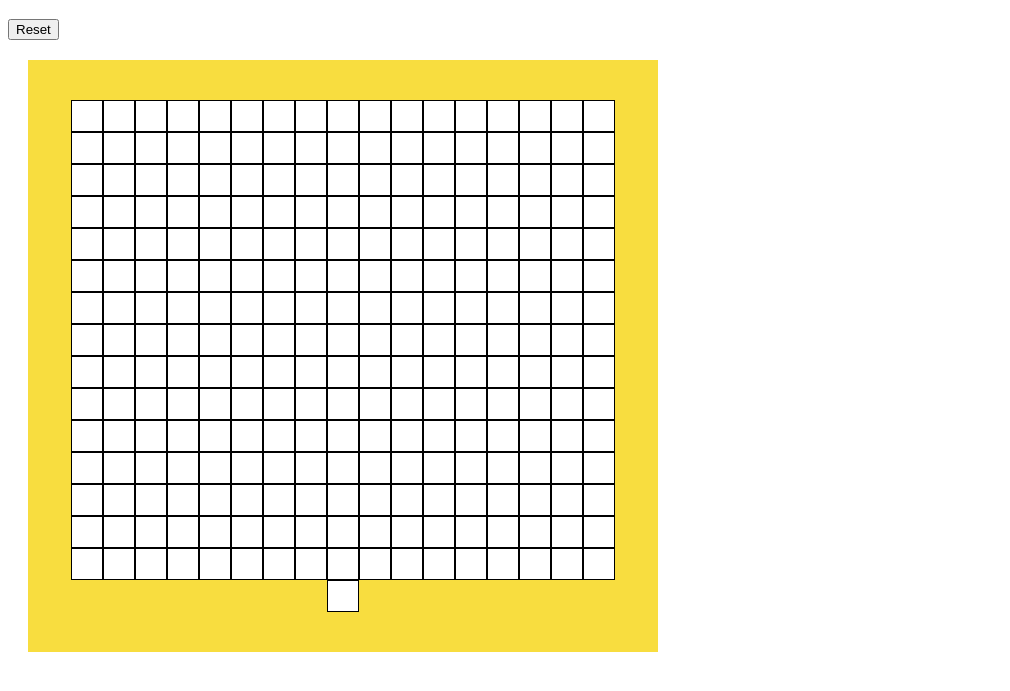
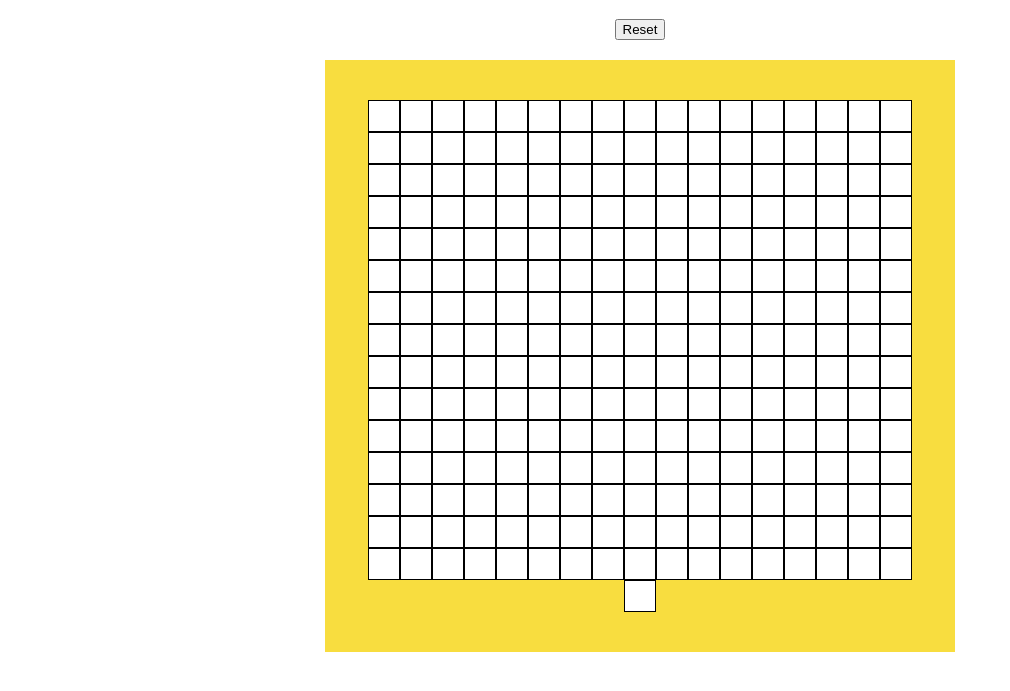
Before and after one commit to ALdente95/etch-a-sketch, a plain HTML site: page index.html in a window 1280 px wide. Shown: the part 61-752 px from the top of the page, without its empty margins (0-1010 px from the left). Drawn offline with Linux system fonts and the light colour scheme.

Commit message:
updated html for css

```diff
--- a/index.html
+++ b/index.html
@@ -10,7 +10,11 @@
 </head>
 <body>
     <h1>Etch a Sketch</h1>
-    <button class="reset">Reset</button>
-    <div class="container"></div>
+    <div class="btn">
+        <button class="reset">Reset</button>
+    </div>
+    <div class="container-main">
+        <div class="container"></div>
+    </div>
 </body>
 </html>
```
